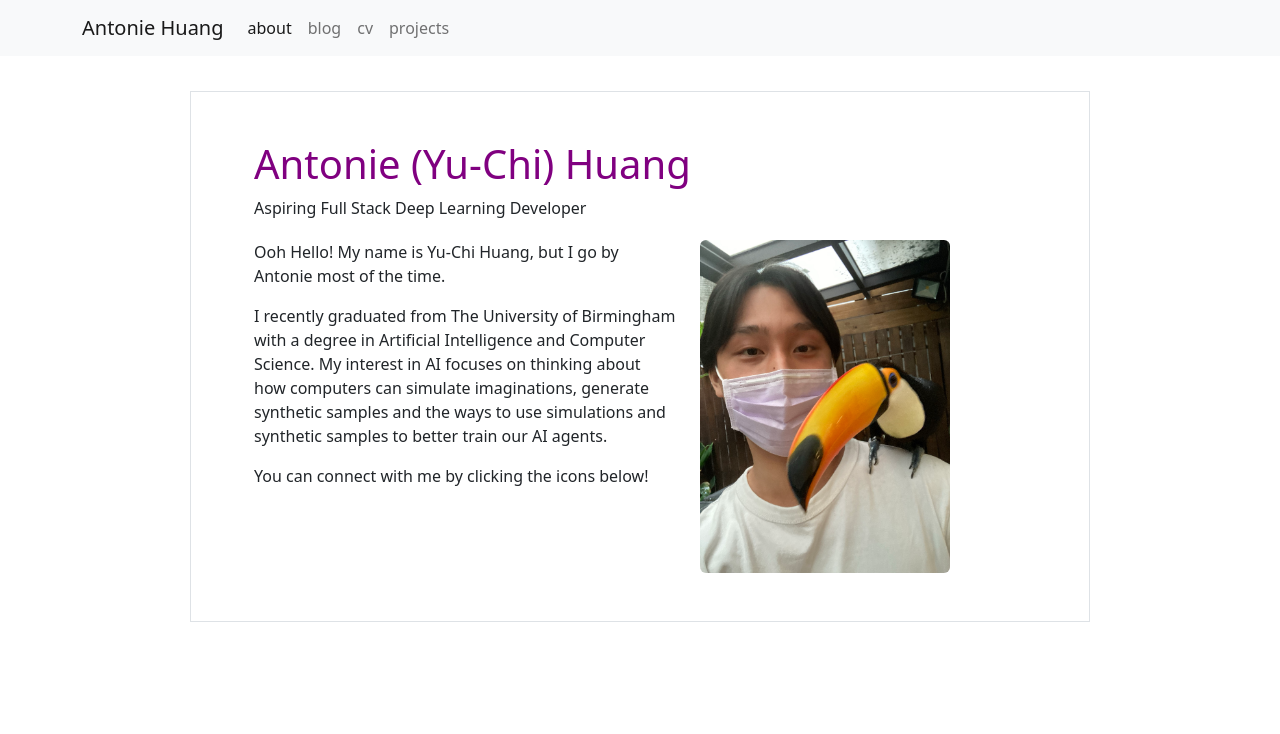
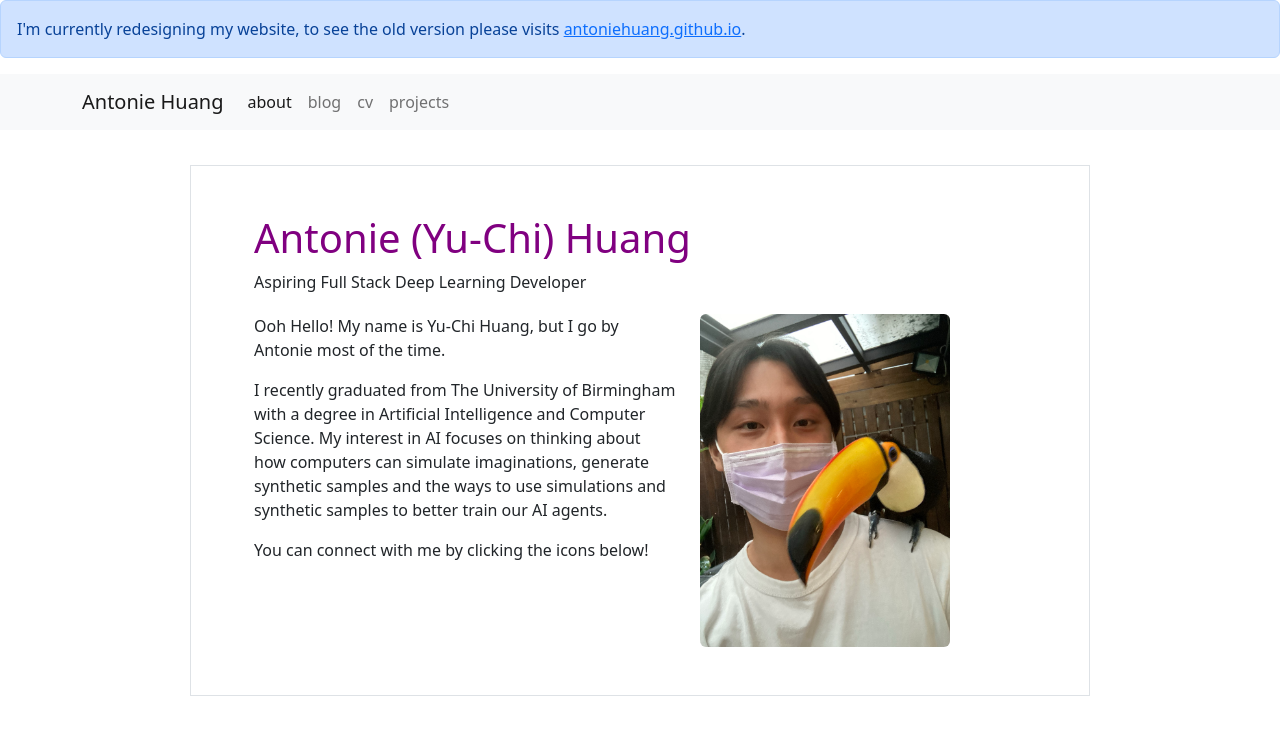
Before and after one commit to antoniehuang/my-website, a website: page index.html in a window 1280 px wide. Drawn offline with nearby package versions, Linux system fonts and the light colour scheme.

Commit message:
Added site under redesign alert box

```diff
--- a/index.html
+++ b/index.html
@@ -8,6 +8,11 @@
     <title>Antonie (Yu-Chi) Huang</title>
     <link href="./scss/custom.css" rel="stylesheet">
 </head>
+
+<div class="alert alert-primary" role="alert">
+    I'm currently redesigning my website, to see the old version please visits <a
+        href="https://antoniehuang.github.io">antoniehuang.github.io</a>.
+</div>
 
 <nav class="navbar navbar-expand-lg bg-light sticky-top">
     <div class="container">
```
